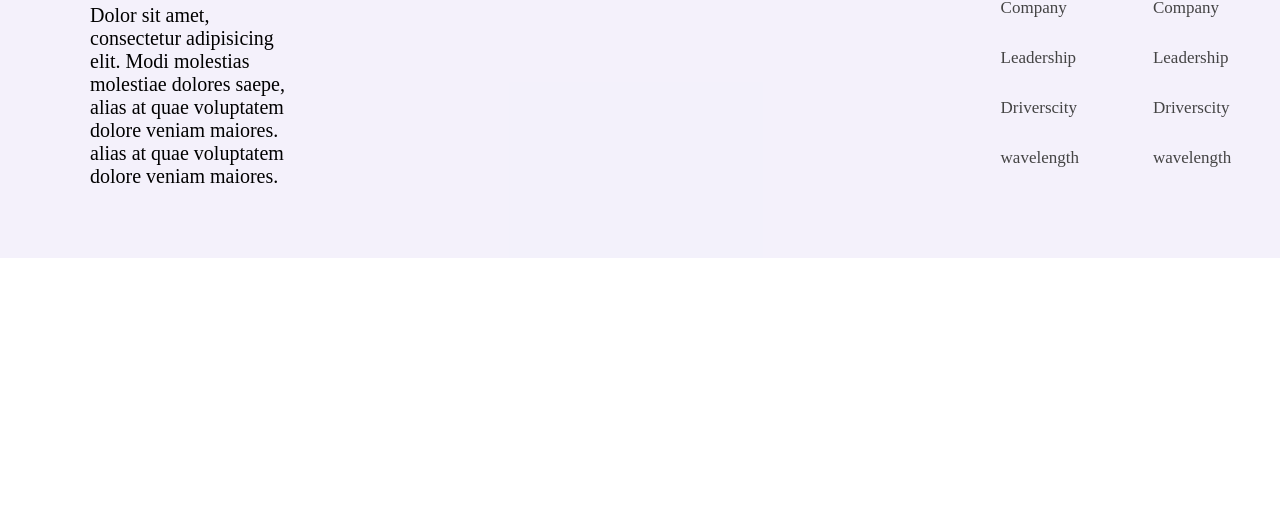
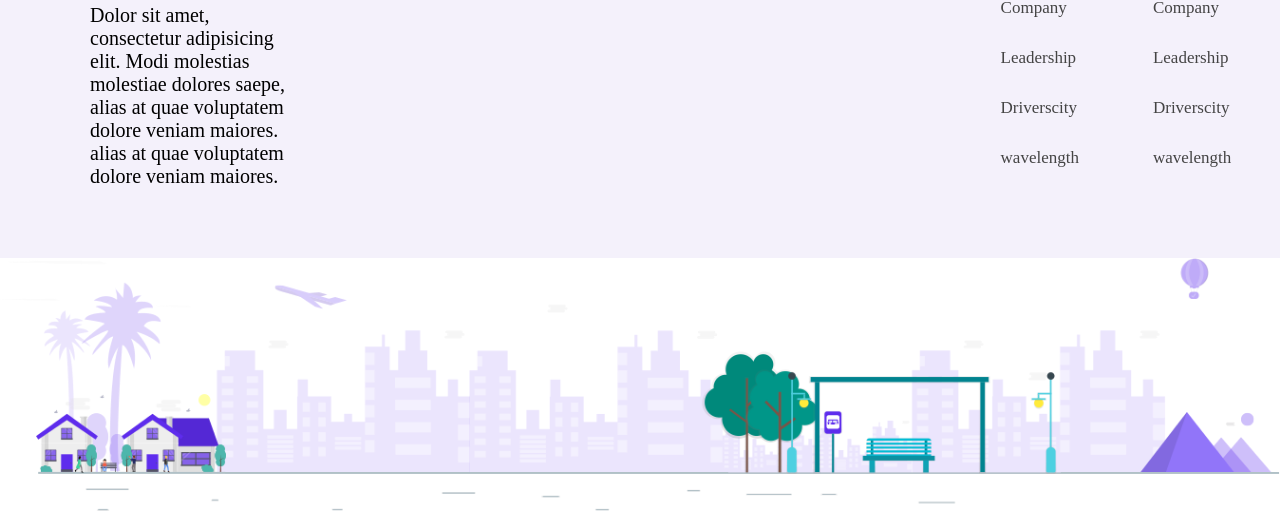
Before and after one commit to saifsl12/first-project-assignment, a plain HTML site: page index.html in a window 1280 px wide. Shown: the part 3475-3990 px from the top of the page. Before the commit the page ends 3733 px from the top, so only its background shows below. Drawn offline with Linux system fonts and the light colour scheme.

Commit message:
second commit

```diff
--- a/CSS/style.css
+++ b/CSS/style.css
@@ -116,6 +116,8 @@ nav ul li a {
 footer {
 
     /* padding: 80px 0 0 0; */
+    /* display: flex; */
+    /* flex-direction: column; */
 }
 
 .footer-section {
--- a/index.html
+++ b/index.html
@@ -233,6 +233,10 @@
                     </div>
                 </div>
             </div>
+        </div>
+        <div>
+            <img src="./images/footer_bg.png" alt="">
+        </div>
 
     </footer>
 
```
